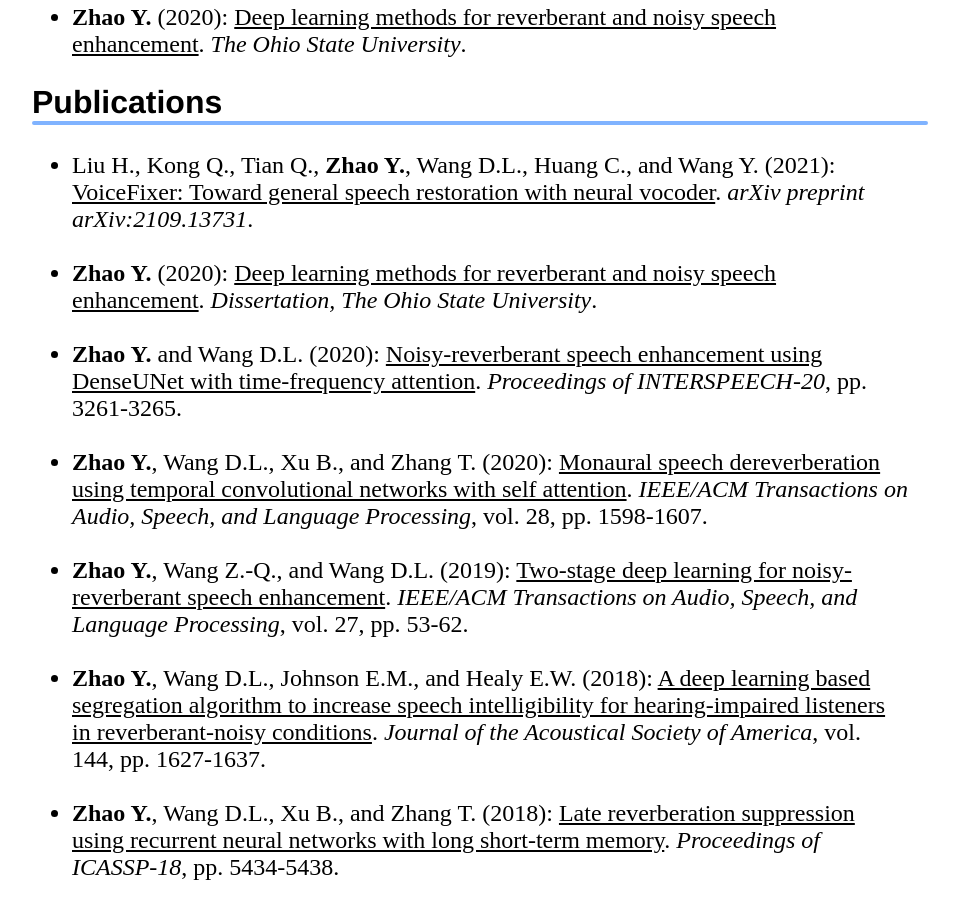
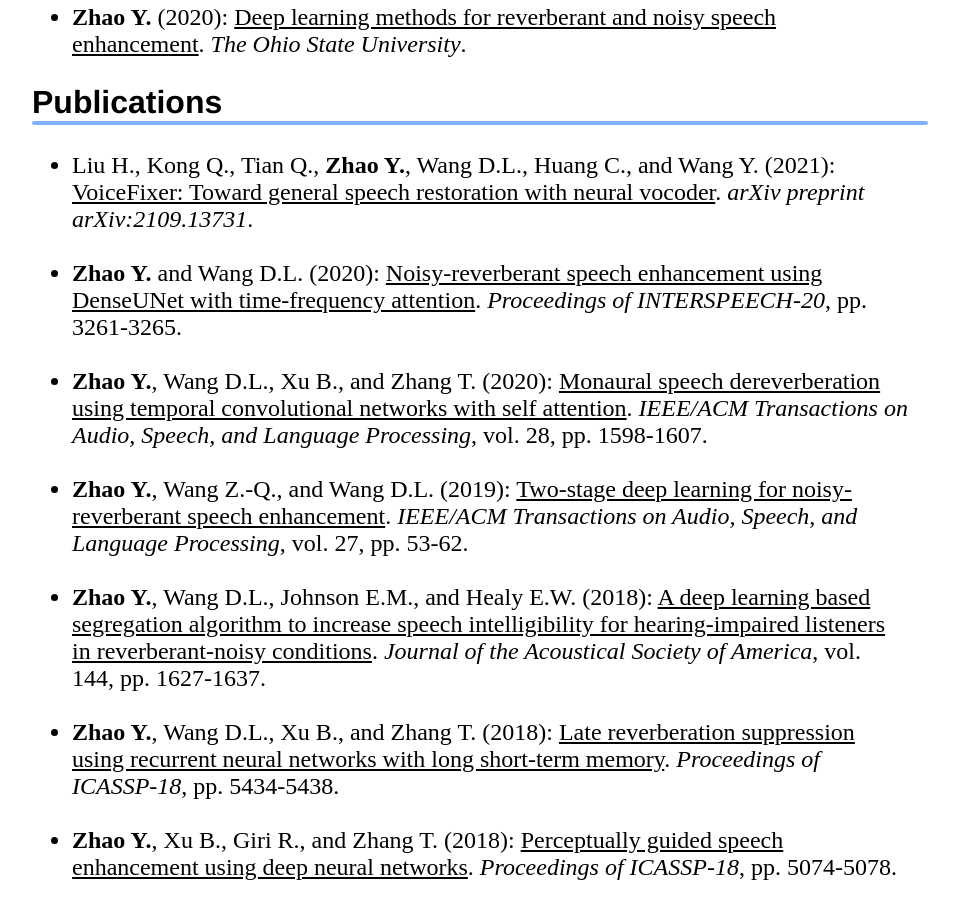
Before and after one commit to cliffzhao/cliffzhao.github.io, a Jekyll site: the page built from index.html, in a window 1280 px wide and 900 px high, scrolled down 1358 px. Shown: the whole window, without its empty margins (160-1119 px from the left). Built offline with Jekyll 4.4.1, drawn with Linux system fonts in a browser that asks for light colours; a style sheet for code colours, icons or effects is not loaded.

Commit message:
Update index.html

```diff
--- a/index.html
+++ b/index.html
@@ -86,14 +86,6 @@
 		  <cite>arXiv preprint arXiv:2109.13731</cite>.
 	  <br>
 	  <br>
-	  </li>
-
-	  <li>
-      <strong>Zhao Y.</strong> (2020):
-		  <a href="http://rave.ohiolink.edu/etdc/view?acc_num=osu1593462119759348" target="_blank"><U>Deep learning methods for reverberant and noisy speech enhancement</U></a>.
-		  <cite>Dissertation, The Ohio State University</cite>.
-      <br>
-      <br>
 	  </li>
 
 	  <li>
```
